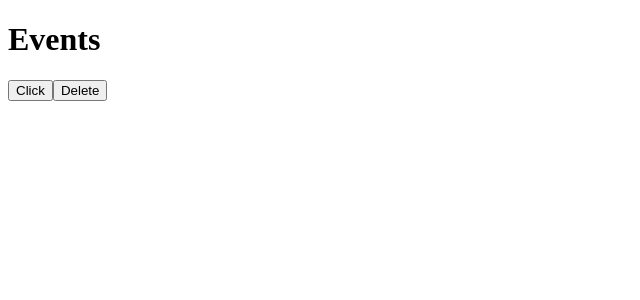
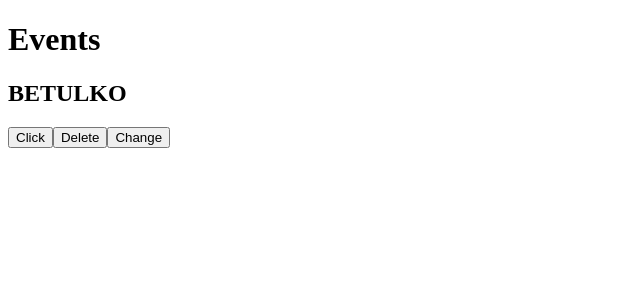
Before and after one commit to psyBeth/Revisions-and-Practices, a React (Create React App) app in the folder react05/: page / in a window 1280 px wide. Shown: the top 300 px of the page, without its empty margins (0-640 px from the left). Built offline with nearby package versions, Linux system fonts and the light colour scheme.

Commit message:
events 3

```diff
--- a/react05/src/1-events/Events.jsx
+++ b/react05/src/1-events/Events.jsx
@@ -7,20 +7,33 @@ const Events = () => {
         console.log("Name:", e.target.name);
         console.log("ID:", e.target.id);
     }
+
     const handleDelete = function (){
         console.log("deleted.");
         console.log(message);
     }
-    const message = "BETULKO"
+
+    let message = "BETULKO"   //? static variable
+
+    function handleChange() {
+        message = "Betulko learns React."
+        console.log(message);
+    }
+
+
   return (
     <div>
         <h1>Events</h1>
+        <h2>{message}</h2>
         <button onClick={handleClick} id="btn" name="my-button">
             Click
         </button>
         <button onClick={() => handleDelete(message)}>
             Delete
         </button>
+        <button onClick={handleChange}>
+            Change
+        </button>
     </div>
   )
 }
```
